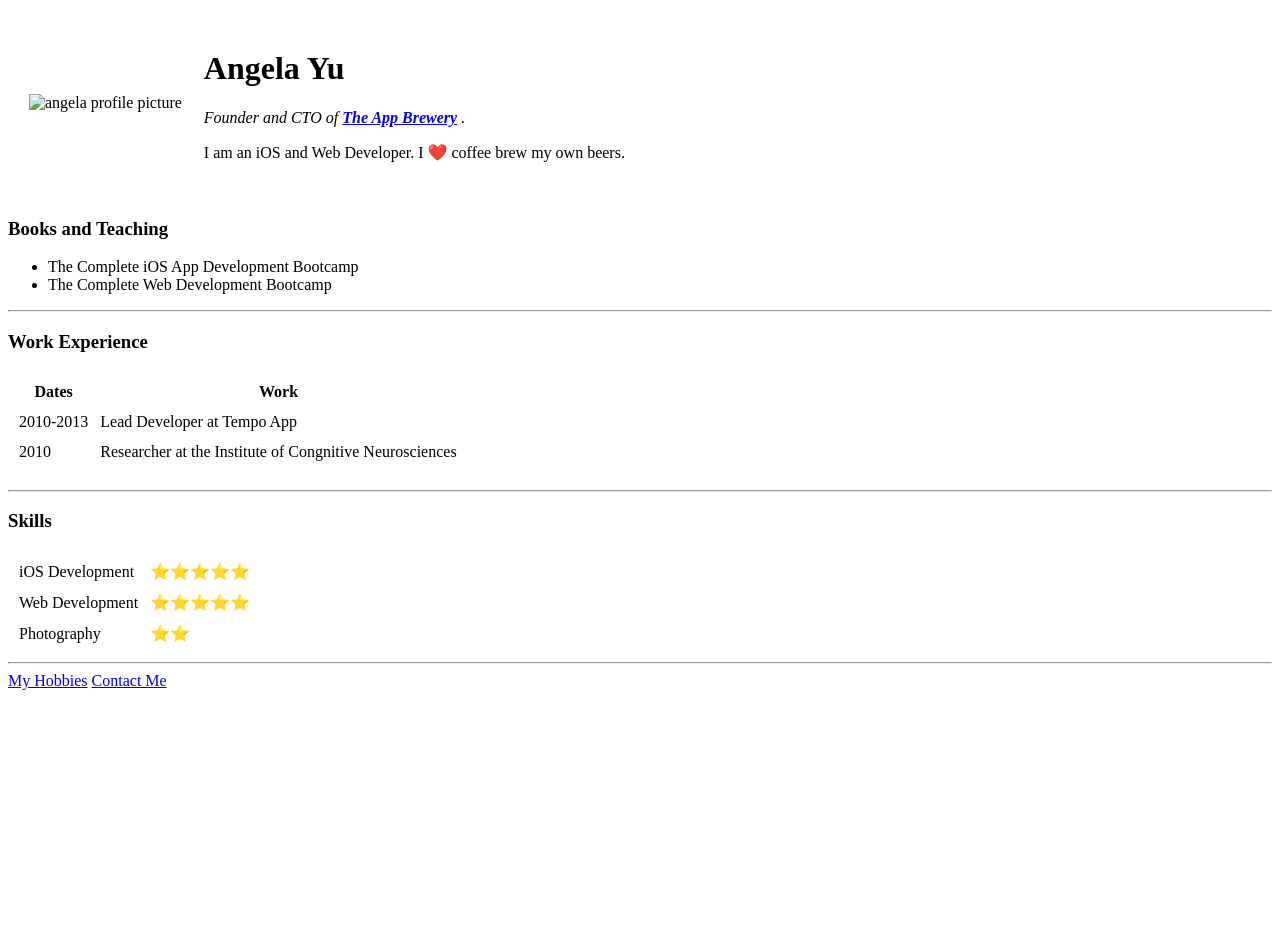
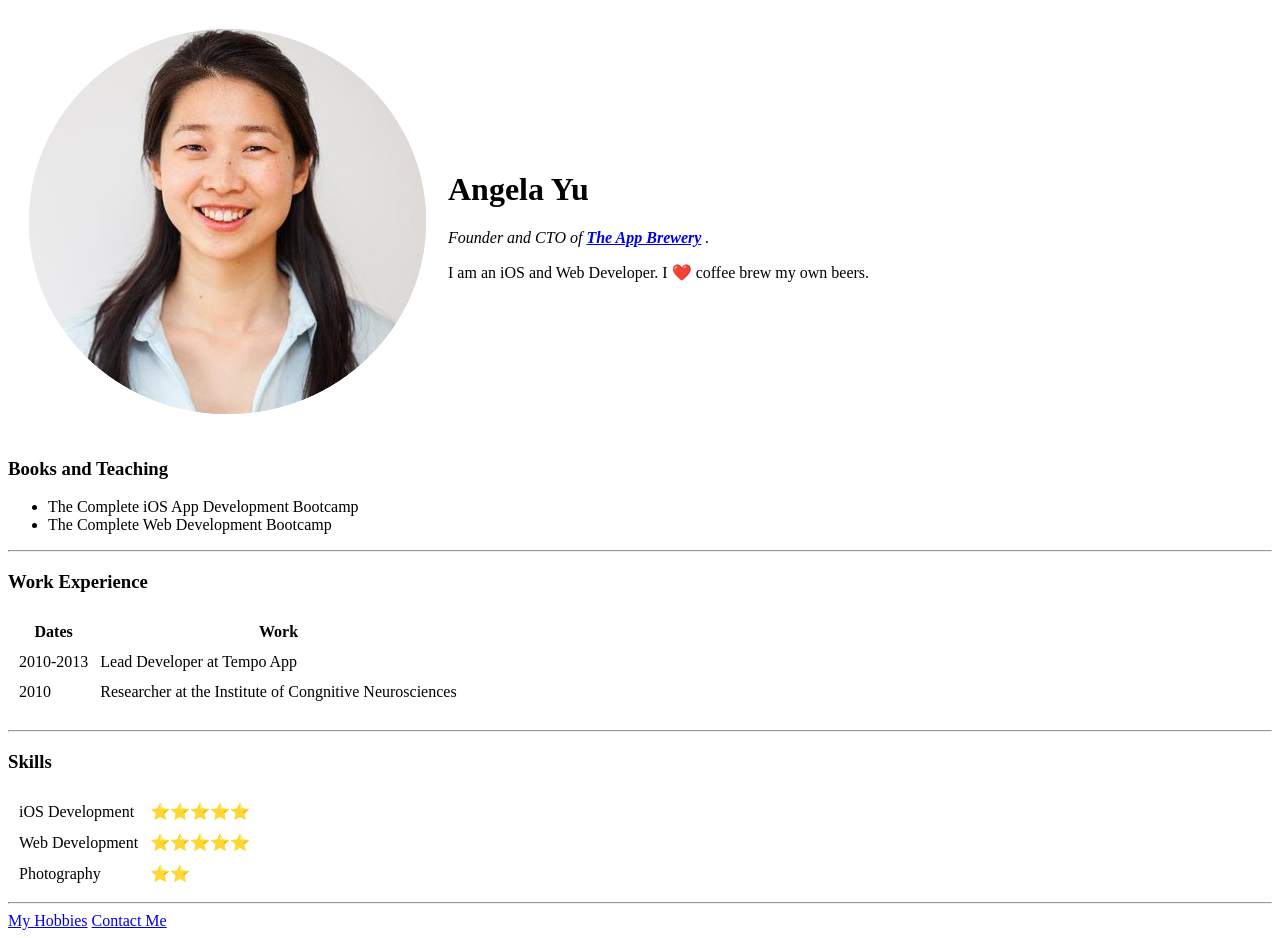
Before and after one commit to ESLWorks/xcv2, a plain HTML site: page index.html in a window 1280 px wide. Before the commit the page ends 800 px from the top, so only its background shows below. Drawn offline with Linux system fonts and the light colour scheme.

Commit message:
Update index.html

```diff
--- a/index.html
+++ b/index.html
@@ -7,7 +7,7 @@
     <!--Regarding the first line in the boilerplate: Notice the "!DOCTTPYE" is in caps while the "html" is lowercase.-->
     <table cellspacing="20">
       <tr>
-        <td><img src="images/angela.png" alt="angela profile picture">
+        <td><img src="angela.png" alt="angela profile picture">
 </td>
         <td>    <h1>Angela Yu</h1>
             <p>
```
